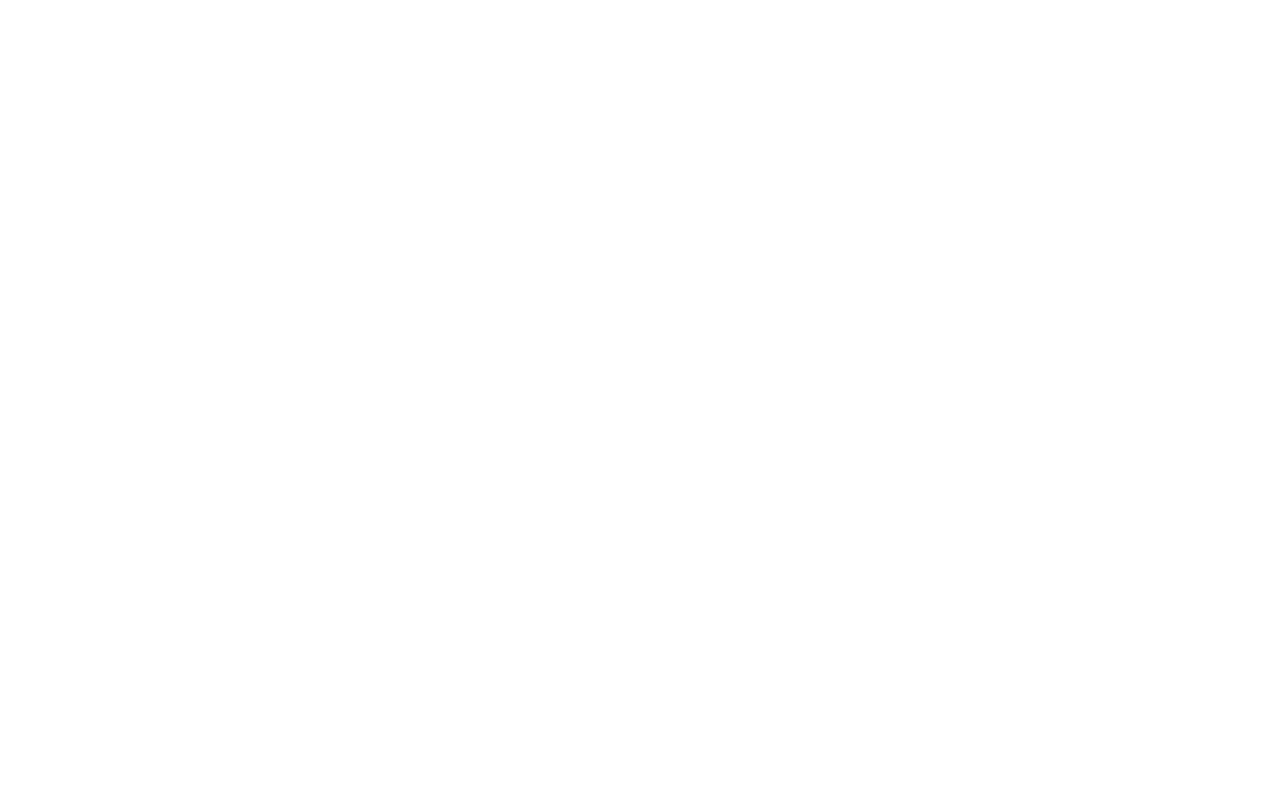
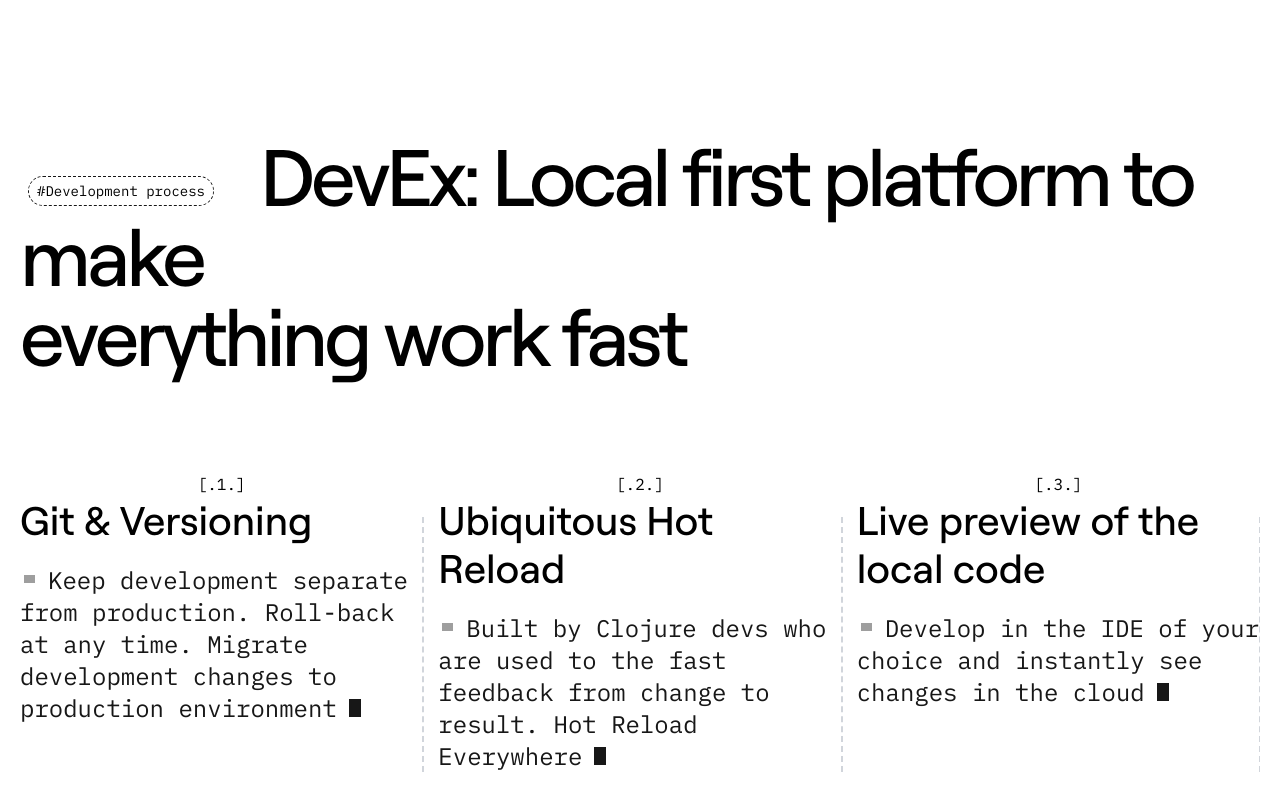
Before and after one commit to Elena-Kostiuk/CodebriX, a Next.js app: page /initial in a window 1280 px wide. Shown: the part 1600-2400 px from the top of the page. Before the commit the page ends 1576 px from the top, so only its background shows below. Built offline with nearby package versions, Linux system fonts and the light colour scheme; grey boxes are pictures that could not be loaded.

Commit message:
Update Initial page

```diff
--- a/src/app/initial/page.tsx
+++ b/src/app/initial/page.tsx
@@ -1,11 +1,25 @@
 import React from "react";
 import Header from "@/components/Header";
 import HeroSection from "@/components/HeroSection";
+import Dashboard from "@/components/InfoCardComponents/Dashboard";
+
 const InitialPage: React.FC = () => {
   return (
     <div className="flex flex-col px-5  border-red-600">
       <Header />
       <HeroSection />
+      <section className="relative mt-40 max-md:mt-20">
+        <h2 className="text-[80px] font-medium tracking-tighter leading-none indent-60 max-md:indent-0 max-md:max-w-full max-md:text-[40px] ">
+          {" "}
+          DevEx: Local first platform to make
+          <br />
+          everything work fast
+        </h2>
+        <p className="absolute top-[40px] left-[8px] text-[14px] leading-[20px] gap-2.5 px-2 py-1 rounded-2xl border border-dashed border-neutral-900 max-md:relative max-md:mt-4 max-md:top-auto max-md:left-auto max-md:inline-block">
+          #Development process
+        </p>
+        <Dashboard />
+      </section>
     </div>
   );
 };
```
